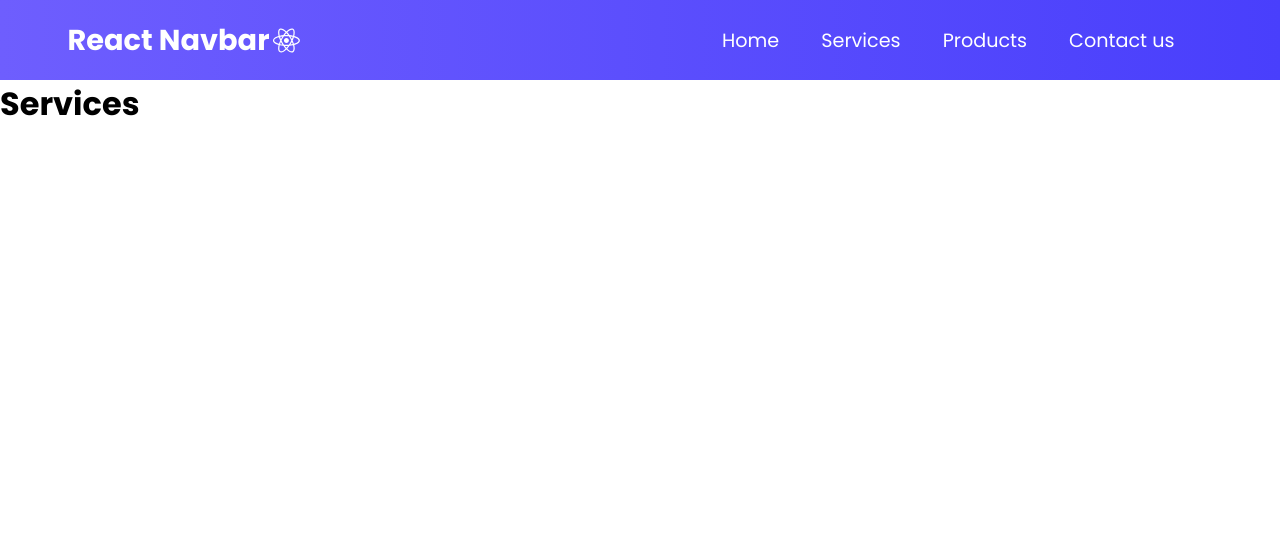
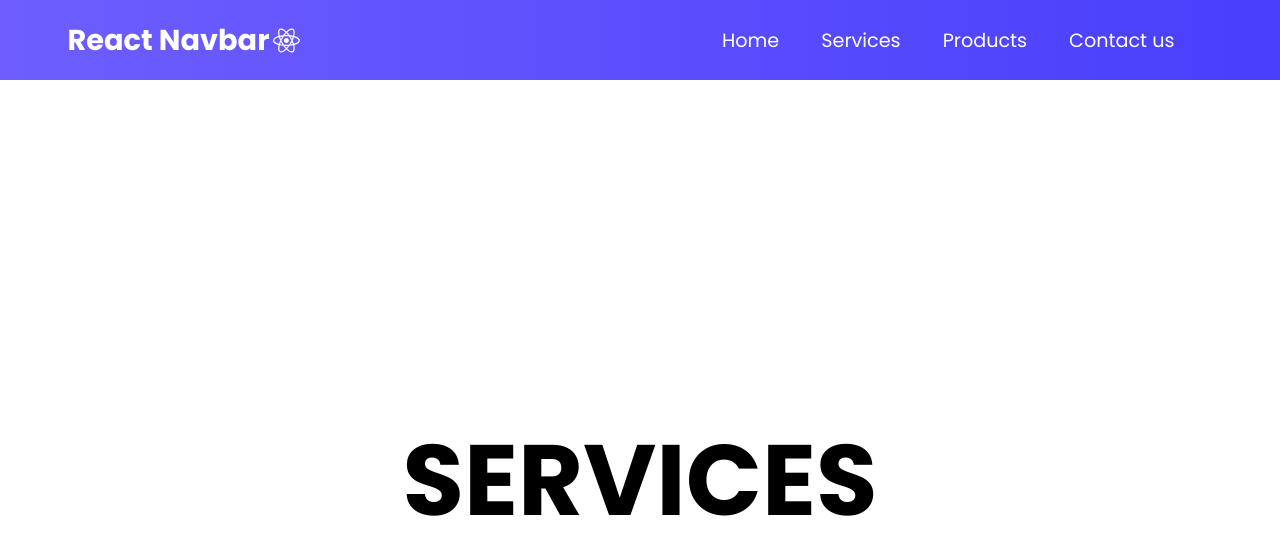
Before and after one commit to gabrielsousadev/react-navbar, a React (Create React App) app: page /services in a window 1280 px wide. Shown: the top 554 px of the page. Built offline with nearby package versions, Linux system fonts and the light colour scheme.

Commit message:
Update and routes

```diff
--- a/package.json
+++ b/package.json
@@ -12,6 +12,8 @@
     "@types/react-dom": "^18.0.6",
     "react": "^18.2.0",
     "react-dom": "^18.2.0",
+    "react-icons": "^4.6.0",
+    "react-router-dom": "^6.4.2",
     "react-scripts": "5.0.1",
     "typescript": "^4.8.4",
     "web-vitals": "^2.1.4"
--- a/src/App.tsx
+++ b/src/App.tsx
@@ -1,12 +1,7 @@
 import React from 'react';
 import './App.css';
 import Navbar from './components/navbar/Navbar';
-import {
-  BrowserRouter as Router,
-  Routes,
-  Route,
-  BrowserRouter,
-} from "react-router-dom";
+import { BrowserRouter, Routes, Route } from 'react-router-dom';
 import Home from './pages/Home';
 import Contact from './pages/Contact';
 import Products from './pages/Products';
@@ -14,17 +9,17 @@ import Services from './pages/Services';
 
 function App() {
   return (
-    <BrowserRouter>
-      <div className="App">
-        <Navbar/>
+    <>
+      <Navbar/>
+      <BrowserRouter>
         <Routes>
-          <Route path="/" element={<Home/>} />
-          <Route path="/contact" element={<Contact/>} />
-          <Route path="/products" element={<Products/>} />
-          <Route path="/services" element={<Services/>} />
+          <Route path='/' element={<Home/>}/>
+          <Route path='/services' element={<Services/>}/>
+          <Route path='/products' element={<Products/>}/>
+          <Route path='/contactus' element={<Contact/>}/>
         </Routes>
-      </div>
-    </BrowserRouter>
+      </BrowserRouter>
+    </>
   );
 }
 
--- a/src/components/navbar/MenuItems.ts
+++ b/src/components/navbar/MenuItems.ts
@@ -1,27 +1,22 @@
 export const menuItems = [
     {
         title: 'Home',
-        url: '#',
+        url: '/',
         cName: 'navLinks'
     },
     {
         title: 'Services',
-        url: '#',
+        url: '/services',
         cName: 'navLinks'
     },
     {
         title: 'Products',
-        url: '#',
+        url: '/products',
         cName: 'navLinks'
     },
     {
         title: 'Contact us',
-        url: '#',
+        url: '/contactus',
         cName: 'navLinks'
     },
-    {
-        title: 'Sign up',
-        url: '#',
-        cName: 'navLinksMobile'
-    },
 ]
--- a/src/components/navbar/Navbar.tsx
+++ b/src/components/navbar/Navbar.tsx
@@ -4,6 +4,7 @@ import { DiReact } from "react-icons/di";
 import "./Navbar.css";
 import { MdOutlineMenu } from "react-icons/md";
 import { MdClose } from "react-icons/md";
+import { Link } from 'react-router-dom';
 
 class Navbar extends Component {
   state = { clicked: false };
--- a/src/index.css
+++ b/src/index.css
@@ -1,5 +1,4 @@
 body {
-  margin: 0;
   font-family: -apple-system, BlinkMacSystemFont, 'Segoe UI', 'Roboto', 'Oxygen',
     'Ubuntu', 'Cantarell', 'Fira Sans', 'Droid Sans', 'Helvetica Neue',
     sans-serif;
--- a/src/pages/Contact.tsx
+++ b/src/pages/Contact.tsx
@@ -3,7 +3,9 @@ import React, { Component } from 'react'
 class Contact extends Component {
   render() {
     return (
-      <h1>Contact</h1>
+      <div className="content">
+        <h1>Contact</h1>
+      </div>
     )
   }
 }
--- a/src/pages/Products.tsx
+++ b/src/pages/Products.tsx
@@ -3,7 +3,9 @@ import React, { Component } from 'react'
 class Products extends Component {
   render() {
     return (
-      <h1>Products</h1>
+      <div className="content">
+        <h1>Products</h1>
+      </div>
     )
   }
 }
--- a/src/pages/Services.tsx
+++ b/src/pages/Services.tsx
@@ -3,7 +3,9 @@ import React, { Component } from 'react'
 class Services extends Component {
   render() {
     return (
-      <h1>Services</h1>
+      <div className="content">
+        <h1>Services</h1>
+      </div>
     )
   }
 }
--- a/src/pages/style.css
+++ b/src/pages/style.css
@@ -9,4 +9,5 @@
 .content h1
 {
     font-size: 100px;
+    text-transform: uppercase;
 }
```
Also changed, not shown: src/Layout/Container.tsx (deleted, +0 -12 lines), src/pages/Home.tsx (+4 -4 lines), 1 other file (tests, documents, lock files or other folders).
